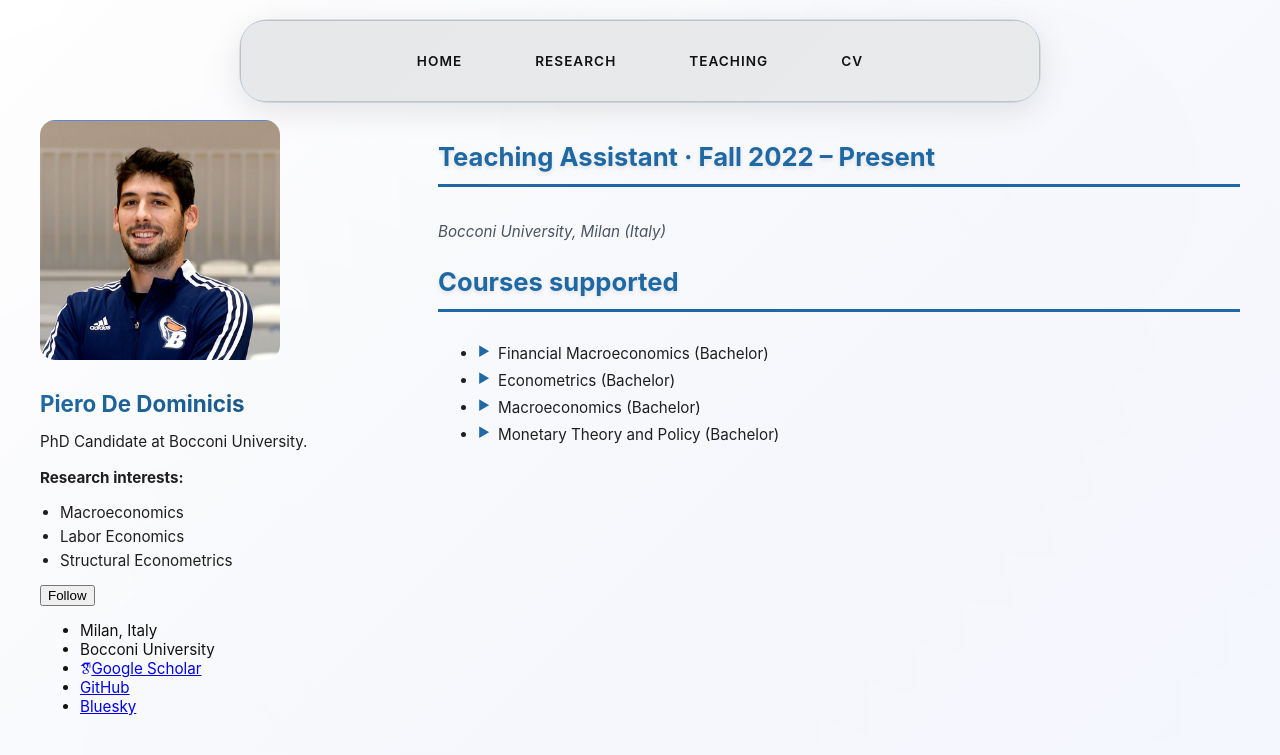
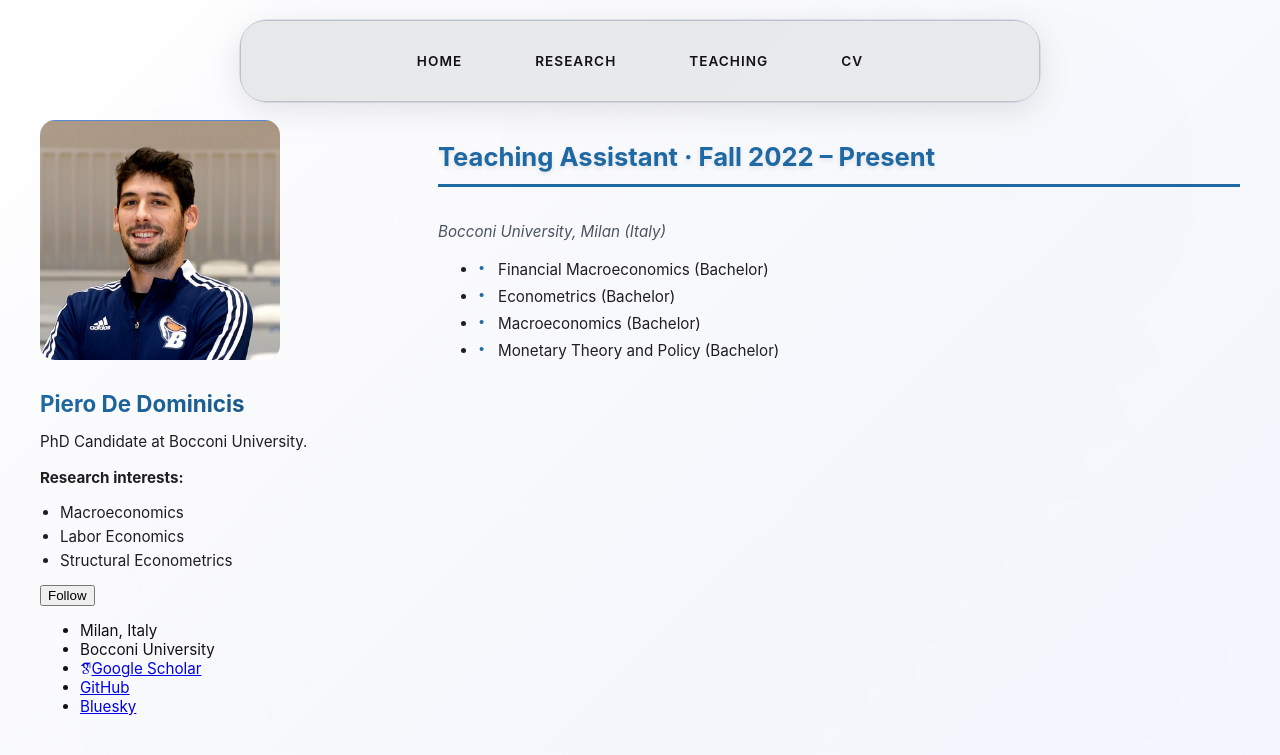
Before and after one commit to peppecon/peppecon.github.io, a Jekyll site: the page built from _pages/teaching.md, in a window 1280 px wide. Shown: the top 755 px of the page. Built offline with Jekyll 4.4.1, drawn with Linux system fonts in a browser that asks for light colours; some web fonts are replaced.

Commit message:
Update teaching page: remove 'Courses supported' heading and change list arrows to dots

```diff
--- a/_pages/teaching.md
+++ b/_pages/teaching.md
@@ -9,8 +9,6 @@ author_profile: false
 
 *Bocconi University, Milan (Italy)*
 
-## Courses supported
-
 - Financial Macroeconomics (Bachelor)
 - Econometrics (Bachelor)
 - Macroeconomics (Bachelor)
--- a/_sass/modern-layout.scss
+++ b/_sass/modern-layout.scss
@@ -115,7 +115,7 @@ html.modern-layout {
 }
 
 .content-section li::before {
-  content: '▶';
+  content: '•';
   color: var(--accent-color);
   position: absolute;
   left: 0;
```
